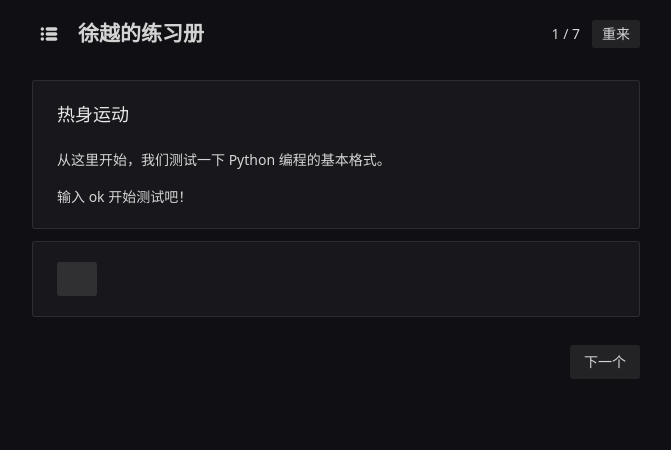
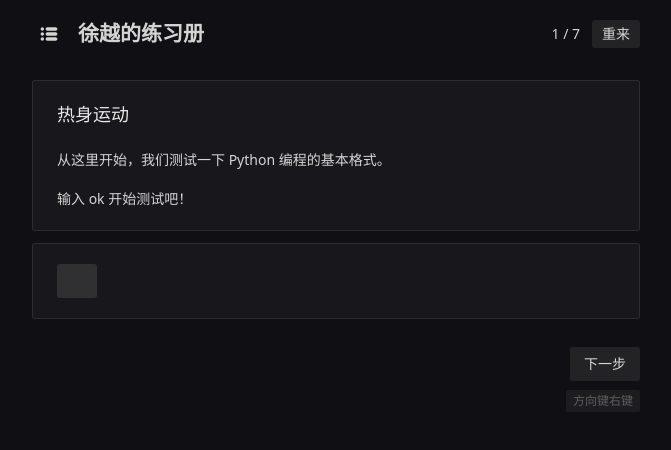
Before and after one commit to yuetsh/playground, a Vue app: page / in a window 1280 px wide. Shown: the top 450 px of the page, without its empty margins (304-975 px from the left). Built offline with nearby package versions, Linux system fonts and the light colour scheme.

Commit message:
添加热键

```diff
--- a/package.json
+++ b/package.json
@@ -10,6 +10,7 @@
     "fmt": "prettier --write src *.ts"
   },
   "dependencies": {
+    "@vueuse/core": "^10.5.0",
     "canvas-confetti": "^1.9.0",
     "highlight.js": "^11.9.0",
     "naive-ui": "^2.35.0",
--- a/src/components/Actions.vue
+++ b/src/components/Actions.vue
@@ -1,10 +1,14 @@
 <template>
   <n-space class="actions" justify="space-between">
     <div>
-      <n-button secondary @click="prev" v-if="step.current !== 0">
-        上一个
-      </n-button>
+      <n-space vertical align="start" v-if="step.current !== 0">
+        <n-button secondary @click="prev">上一个</n-button>
+        <n-tag v-if="width > 800" class="tag" size="small" :bordered="false">
+          方向键左键
+        </n-tag>
+      </n-space>
     </div>
+    <n-space vertical align="end">
       <n-space align="center">
         <n-icon
           v-if="status.error"
@@ -13,24 +17,36 @@
           color="#d03050"
           class="icon"
         />
-      <n-button
-        v-if="step.current < props.count - 1"
-        secondary
-        @click="() => next(props.count)"
-      >
-        下一个
+        <n-button secondary @click="() => next(props.count)">
+          {{ step.current < props.count - 1 ? "下一步" : "全部完成" }}
         </n-button>
-      <n-button @click="bingo" v-else>全部完成</n-button>
+      </n-space>
+      <n-tag v-if="width > 800" class="tag" size="small" :bordered="false">
+        方向键右键
+      </n-tag>
     </n-space>
   </n-space>
 </template>
 <script lang="ts" setup>
-import { step, status, bingo, next, prev } from "../composables"
+import { watch } from "vue"
+import { useMagicKeys, useWindowSize } from "@vueuse/core"
+import { step, status, next, prev } from "../composables"
 import Lock from "../icons/Lock.vue"
 
 const props = defineProps<{
   count: number
 }>()
+
+const { left, right } = useMagicKeys()
+const { width } = useWindowSize()
+
+watch(right, (v) => {
+  if (v) next(props.count)
+})
+
+watch(left, (v) => {
+  if (v) prev()
+})
 </script>
 
 <style scoped>
@@ -41,4 +57,8 @@ const props = defineProps<{
 .actions {
   margin-top: 16px;
 }
+
+.tag {
+  opacity: 0.38;
+}
 </style>
--- a/src/components/Content.vue
+++ b/src/components/Content.vue
@@ -2,7 +2,7 @@
   <n-space size="large" vertical>
     <n-card>
       <template #header>{{ lesson.title }}</template>
-      <p class="content" v-for="item in contents">{{ item }}</p>
+      <n-p v-for="item in contents">{{ item }}</n-p>
     </n-card>
     <n-card
       v-if="lesson.nonInteractive"
@@ -41,13 +41,4 @@ import { RE } from "../utils/constants"
 .code {
   white-space: pre;
 }
-
-.content {
-  margin-top: 0;
-}
-
-.content:last-child {
-  margin-bottom: 0;
-}
 </style>
-../store
--- a/src/components/Header.vue
+++ b/src/components/Header.vue
@@ -57,4 +57,3 @@ const menus: DropdownOption[] = [
   },
 ]
 </script>
-../store
--- a/src/composables.ts
+++ b/src/composables.ts
@@ -48,21 +48,13 @@ export function next(total: number) {
     storage.remove(KEY_FINISHED)
     return
   }
+  if (step.current < total - 1) {
     const nextStep = step.current + 1
-  if (step.current >= total - 1) return
     step.current = nextStep
     status.success = step.last > nextStep
     status.error = false
     updateStorage(nextStep)
-}
-
-export function bingo() {
-  checkAnswer()
-  if (!status.success) {
-    status.error = true
-    storage.remove(KEY_FINISHED)
-    return
-  }
+  } else {
     confetti({
       particleCount: 400,
       startVelocity: 30,
@@ -71,6 +63,7 @@ export function bingo() {
       origin: { x: 0.5, y: 0.4 },
     })
     storage.set(KEY_FINISHED, true)
+  }
 }
 
 function checkAnswer() {
--- a/src/main.ts
+++ b/src/main.ts
@@ -11,6 +11,8 @@ import {
   NConfigProvider,
   NLayout,
   NLayoutContent,
+  NP,
+  NTag
 } from "naive-ui"
 import "normalize.css"
 import App from "./App.vue"
@@ -27,6 +29,8 @@ const naive = create({
     NConfigProvider,
     NLayout,
     NLayoutContent,
+    NP,
+    NTag
   ],
 })
 
```
Also changed, not shown: 1 other file (tests, documents, lock files or other folders). Lines whose indentation alone changed are shown as unchanged.
